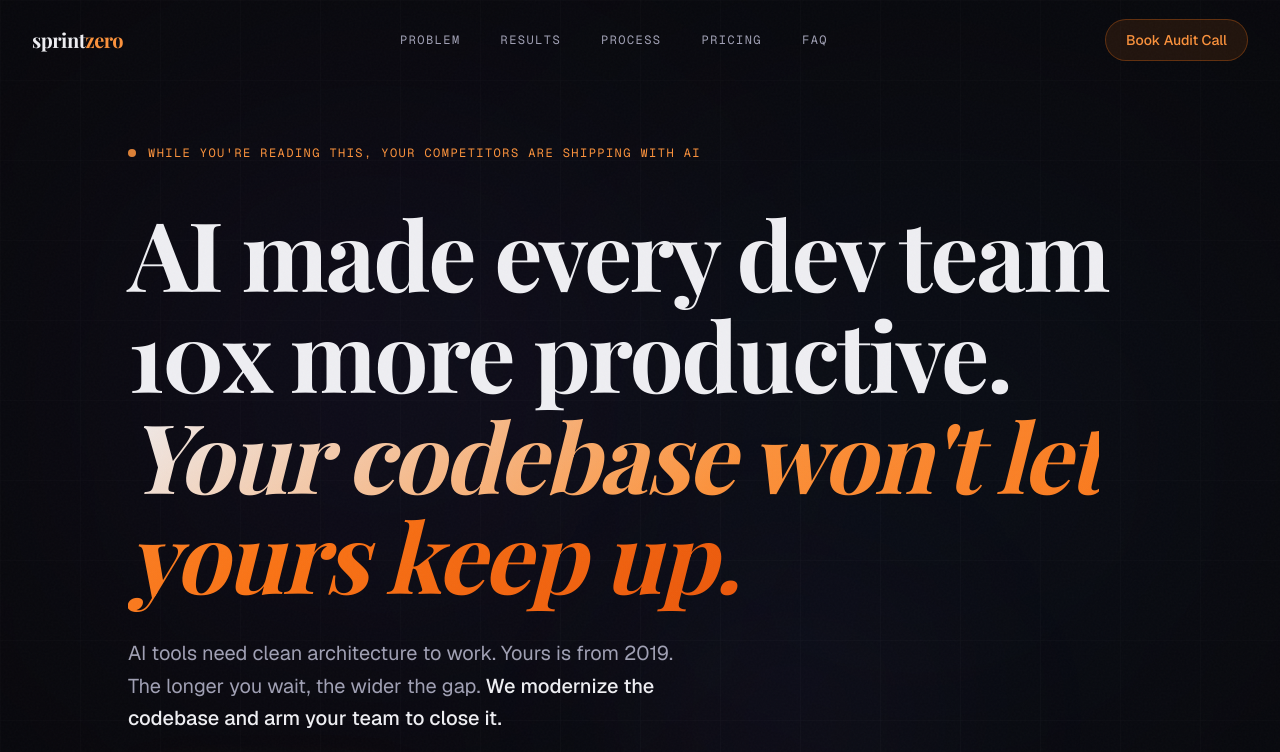
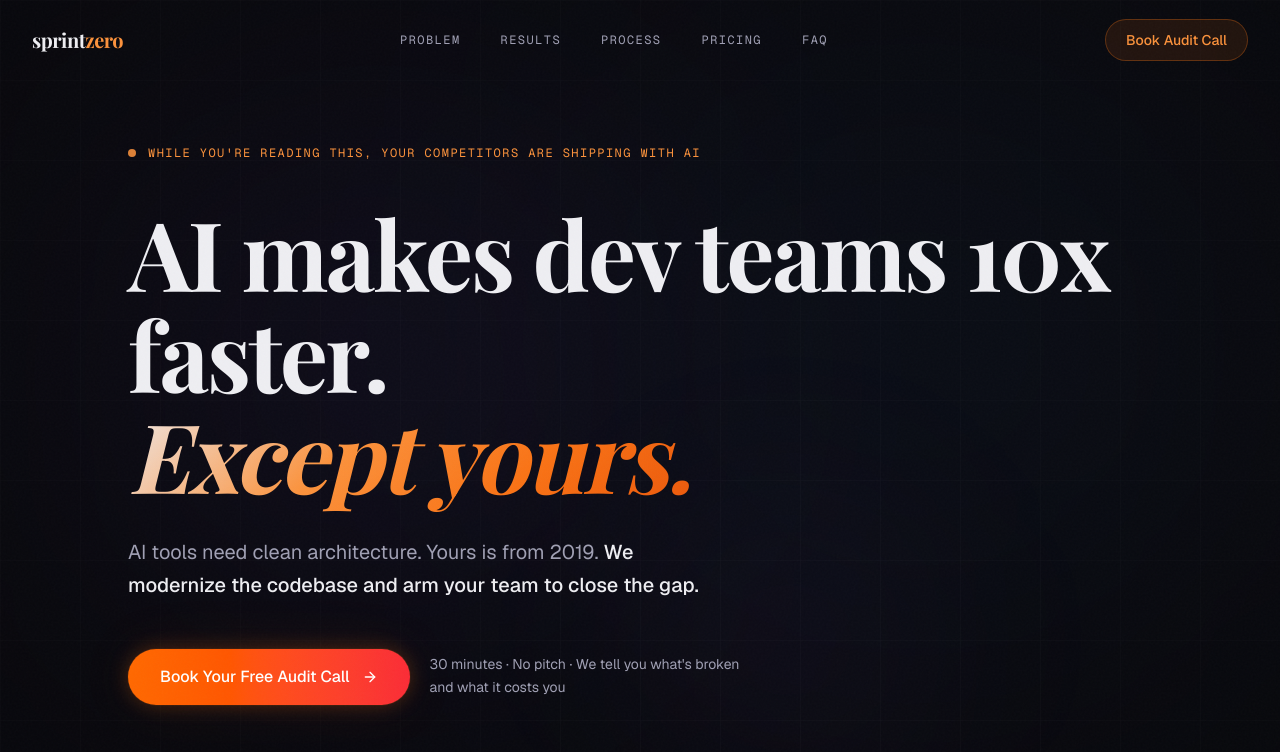
Before and after one commit to marcelfahle/sprintzero, a Next.js app: page / in a window 1280 px wide. Shown: the top 752 px of the page. Built offline with nearby package versions, Linux system fonts and the light colour scheme.

Commit message:
Shorten both hero variants
Hero C: "AI makes dev teams 10x faster. Except yours." + tighter subhead
Blunt: two-sentence subline — codebase holding everyone back, 30 days, keys

```diff
--- a/src/components/hero-ai-gap.tsx
+++ b/src/components/hero-ai-gap.tsx
@@ -43,12 +43,10 @@ export function HeroAIGap() {
           transition={{ duration: 0.9, delay: 0.4, ease: [0.16, 1, 0.3, 1] }}
           className="font-serif text-5xl sm:text-6xl md:text-7xl lg:text-8xl font-bold leading-[1.05] tracking-tight max-w-5xl mb-8"
         >
-          AI made every dev team
-          <br className="hidden sm:block" />{" "}
-          10x more productive.
+          AI makes dev teams 10x faster.
           <br />
           <span className="gradient-text italic">
-            Your codebase won&apos;t let yours keep up.
+            Except yours.
           </span>
         </motion.h1>
 
@@ -59,9 +57,8 @@ export function HeroAIGap() {
           transition={{ duration: 0.7, delay: 0.7 }}
           className="text-lg sm:text-xl text-muted leading-relaxed max-w-xl mb-12"
         >
-          AI tools need clean architecture to work. Yours is from 2019. The
-          longer you wait, the wider the gap.{" "}
-          <span className="text-foreground font-medium">We modernize the codebase and arm your team to close it.</span>
+          AI tools need clean architecture. Yours is from 2019.{" "}
+          <span className="text-foreground font-medium">We modernize the codebase and arm your team to close the gap.</span>
         </motion.p>
 
         {/* CTA */}
--- a/src/components/hero-blunt.tsx
+++ b/src/components/hero-blunt.tsx
@@ -59,14 +59,8 @@ export function HeroBlunt() {
           transition={{ duration: 0.7, delay: 0.7 }}
           className="text-lg sm:text-xl text-muted leading-relaxed max-w-xl mb-12"
         >
-          Your outsourced team is billing by the hour, building in the wrong
-          framework, and three months behind. Your codebase is a liability, not
-          an asset. We come in, modernize everything, and hand it back to your
-          team so they can ship{" "}
-          <span className="text-foreground font-medium">
-            10x faster
-          </span>{" "}
-          — with or without us.
+          Your codebase is holding everyone back. We modernize it in 30 days
+          and hand your team the keys.
         </motion.p>
 
         {/* CTA */}
```
